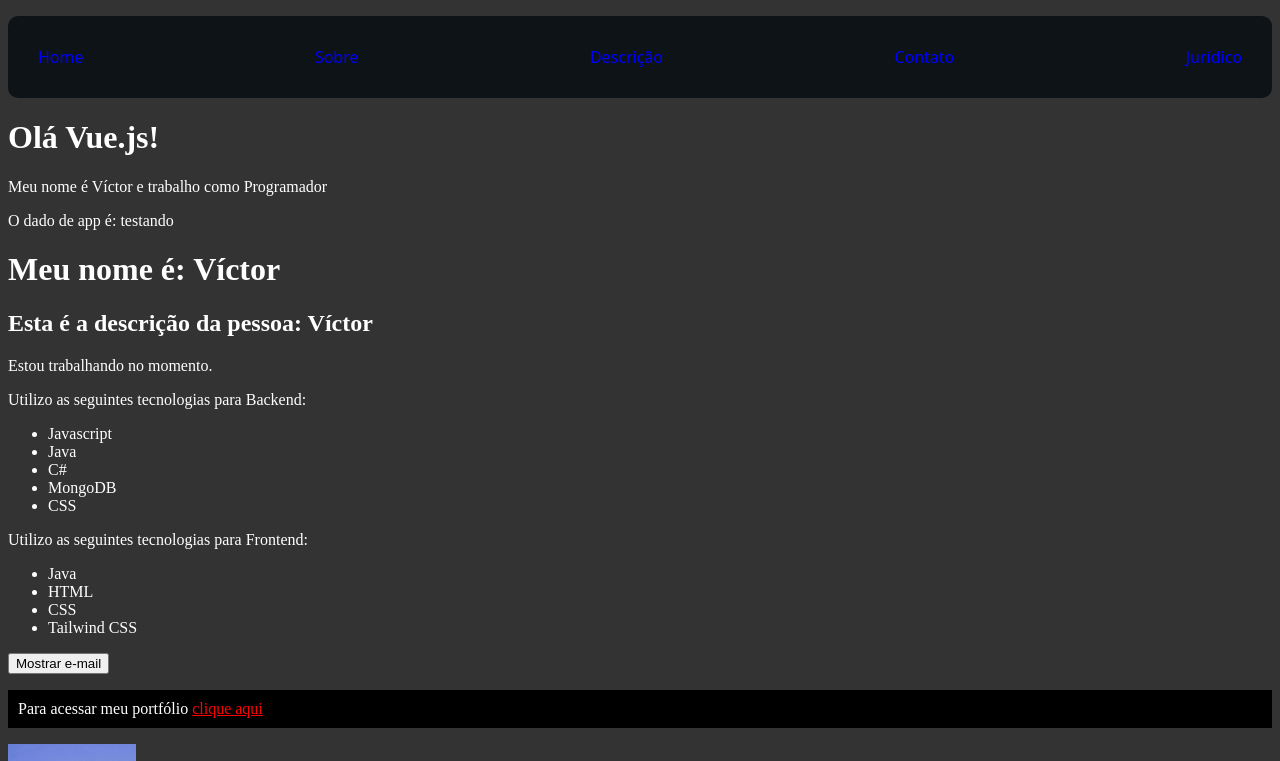
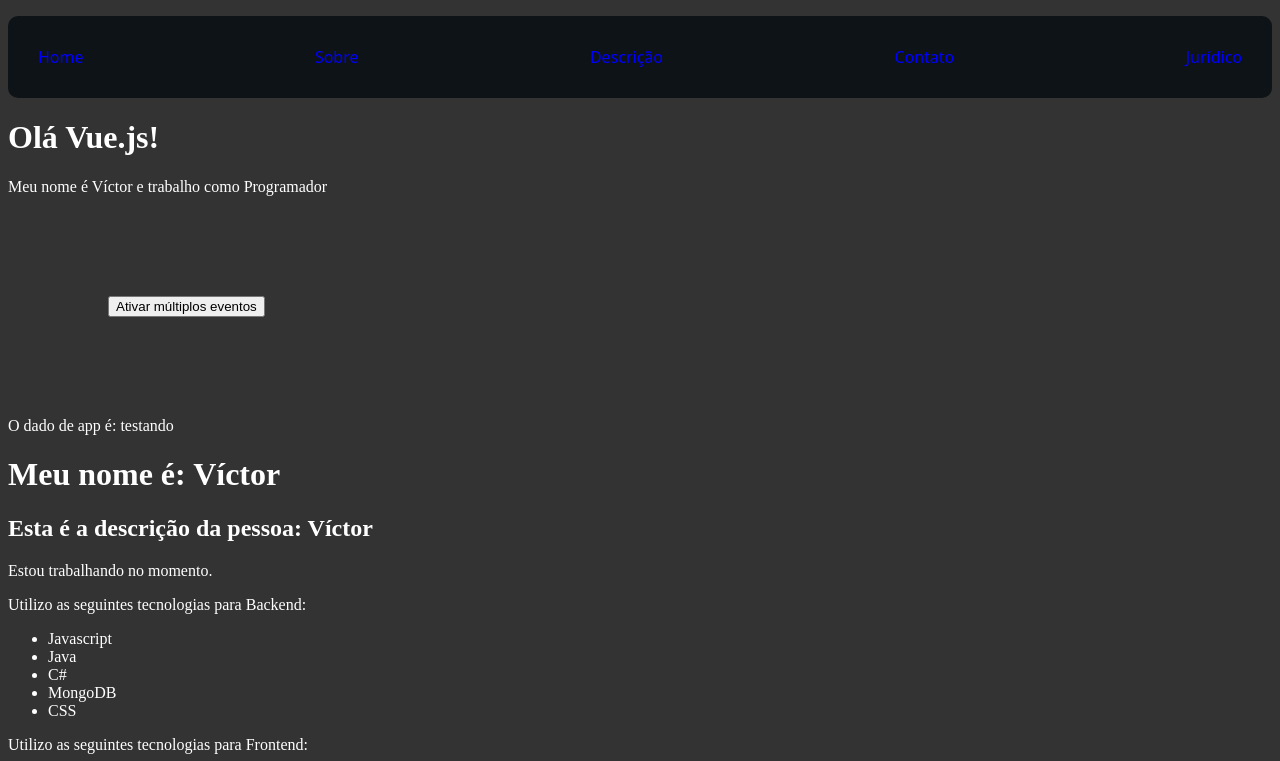
Before and after one commit to ardassejose/vue_playground, a Vue app: page / in a window 1280 px wide. Shown: the top 761 px of the page. Built offline with nearby package versions, Linux system fonts and the light colour scheme.

Commit message:
feat: multiple target event

```diff
--- /dev/null
+++ b/src/components/MultiplosEventos.vue
@@ -0,0 +1,36 @@
+<template>
+  <div>
+    <button @click="primeiro(txt1, $event), segundo(txt2,$event), terceiro($event)">Ativar múltiplos eventos</button>
+    <p>{{ multiplosEventos }}</p>
+  </div>
+</template>
+
+<script>
+export default {
+  name: "MultiplosEventos",
+  data() {
+    return {
+      multiplosEventos: "",
+      txt1: "Primeiro text",
+      txt2: "Segundo text"
+    }
+  },
+  methods: {
+    primeiro(txt, e) {
+      this.multiplosEventos = txt
+    },
+    segundo(txt, e) {
+      setTimeout(() => this.multiplosEventos = txt, 500)
+    },
+    terceiro() {
+      setTimeout(() => this.multiplosEventos = "", 1500)
+    }
+  }
+}
+</script>
+
+<style scoped>
+  div {
+    margin: 100px;
+  }
+</style>
--- a/src/components/PrimeiroComponente.vue
+++ b/src/components/PrimeiroComponente.vue
@@ -2,12 +2,18 @@
   <div>
     <h1>Olá Vue.js!</h1>
     <p>Meu nome é {{ nome }} e trabalho como {{ profissao }}</p>
+    <MultiplosEventos />
   </div>
 </template>
 
 <script defer>
+  import MultiplosEventos from './MultiplosEventos.vue'
+
   export default {
     name: "PrimeiroComponente",
+    components: {
+      MultiplosEventos
+    },
     data() {
       return {
         nome: "Víctor",
```
